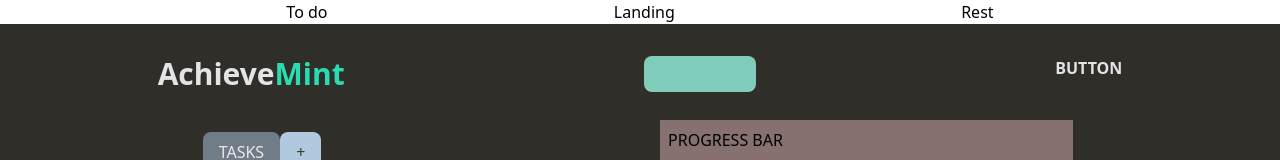
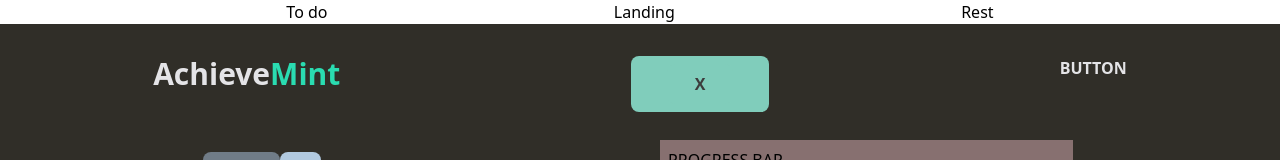
Before and after one commit to devsoc-unsw/trainee-saturn-24t1, a React (Create React App) app in the folder frontend/: page /todo in a window 1280 px wide. Shown: the top 160 px of the page. Built offline with nearby package versions, Linux system fonts and the light colour scheme; no server answers.

Commit message:
added close button

```diff
--- a/frontend/src/PopUpQuote.js
+++ b/frontend/src/PopUpQuote.js
@@ -4,21 +4,24 @@ function PopUpQuotes() {
     const [quote, setQuote] = useState("");
 
     useEffect(() => {
-        fetch('https://api.quotable.io/quotes/random')
+        fetch('https://api.quotable.io/quotes/random?maxLength=60')
             .then(resp => resp.json())
             .then(json => setQuote(json[0]))
             .catch(error => console.error(error));
-        console.log('display')
     }, []);
 
     // const checkbox = document.querySelector("checkbox");
 
+    const closeClicked = () => {
+        const content = document.getElementById("quote-box");
+        content.style.display = "none";
+    }
+
     return <>
-        <div id="quote-content" className="mx-4 py-2 px-5 bg-[#80CDBB]
-            max-w-52 max-h-44 rounded-lg">
-            <p className="text-[#3C3C3C]">
-                {quote.content}
-            </p>
+        <div id="quote-box" className="flex object-right mx-4 py-2 px-5 bg-[#80CDBB] rounded-lg">
+            <p className="text-[#3C3C3C]"> {quote.content} </p>
+            <button id="closeButton" className="font-bold mx-2"
+                onClick={closeClicked}>X</button>
         </div>
     </>
 }
```
